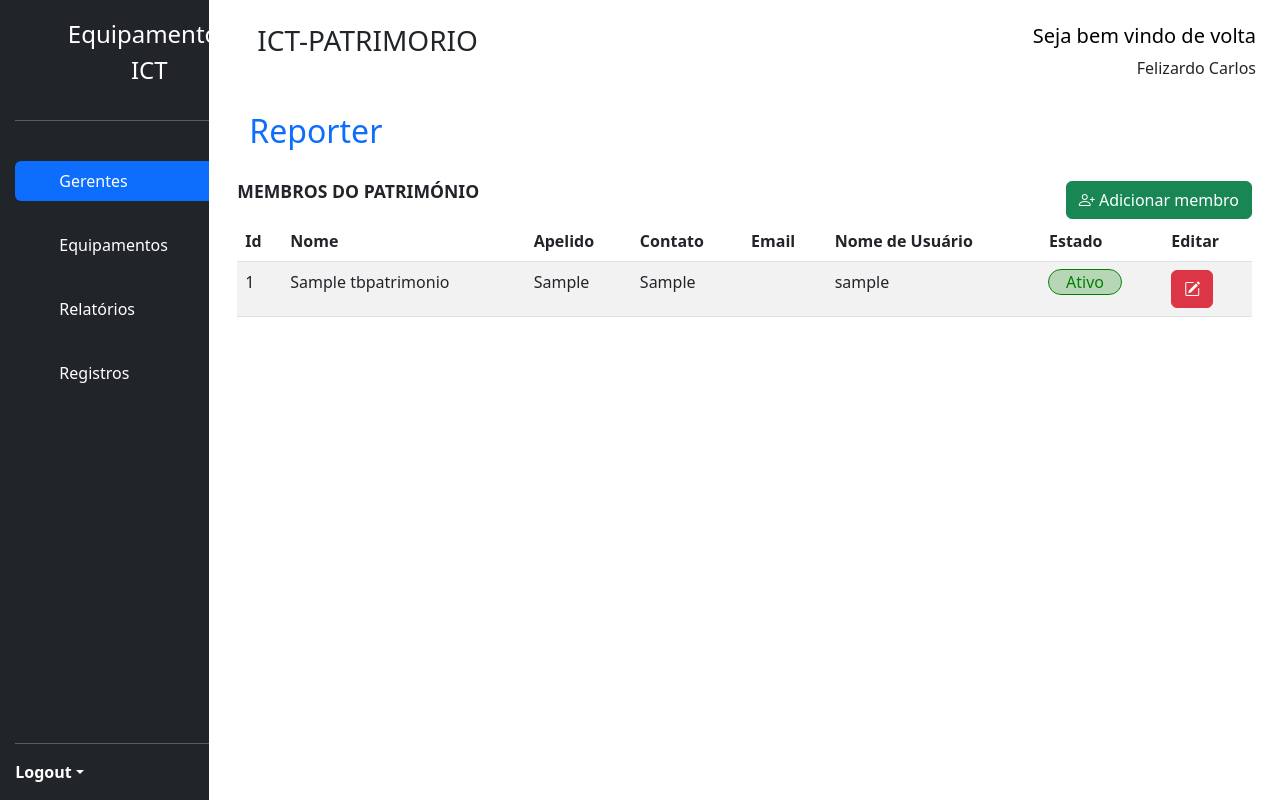
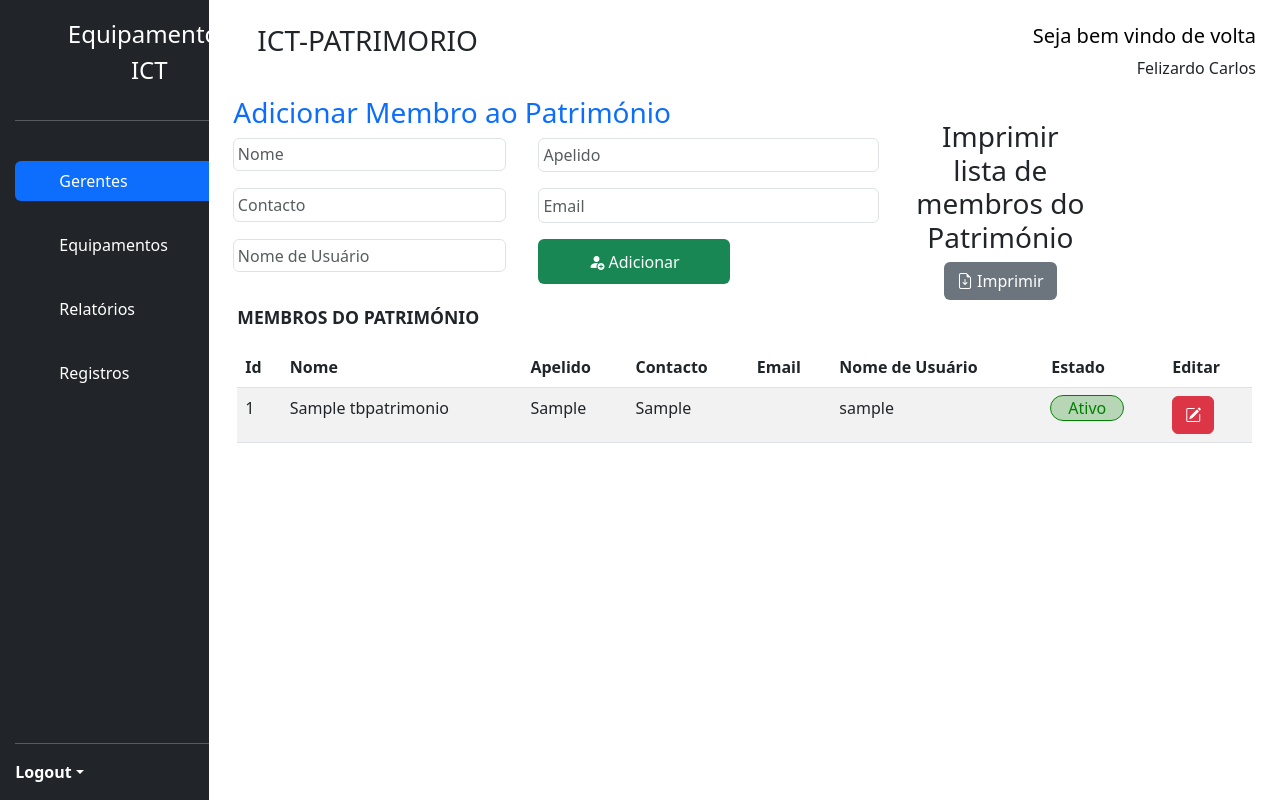
Before and after one commit to Badfox16/ICT-managment, a PHP site: page / in a window 1280 px wide. Run offline with PHP 8.4, Linux system fonts and the light colour scheme; tables that the repository leaves empty hold one stand-in row (values such as "Sample post"); data that the repository does not hold is empty.

Commit message:
Remoção dos relatórios e adição do adicionar membro do património

```diff
--- a/Patrimonio/index.php
+++ b/Patrimonio/index.php
@@ -101,19 +101,40 @@ $Patrimonios = $PatrimonioDAO->listarTodos();
       </div>
 
       <div class="main-content">
-        <div class="reporters container p-3">
-          <h2 class="text-primary">Reporter</h2>
+        <div class="register-print d-flex">
+
+          <!-- Adicionar membros do patrimonio -->
+          <div class="register-form col-8">
+            <h3 class="text-primary">Adicionar Membro ao Património</h3>
+            <form action="" class="form-register">
+              <div class="mb-3"><input type="text" class="form-control" placeholder="Nome" required></div>
+              <div class="mb-3"><input type="text" class="form-control" placeholder="Apelido" required></div>
+              <div class="mb-3"><input type="number" class="form-control" placeholder="Contacto" required></div>
+              <div class="mb-3"><input type="email" class="form-control" placeholder="Email" required></div>
+              <div class="mb-3"><input type="text" class="form-control" placeholder="Nome de Usuário" required></div>
+              <button class="btn text-bg-success add-btn">
+                <i class="bi bi-person-fill-add"></i>
+                Adicionar
+              </button>
+            </form>
+          </div>
+
+          <!-- Imprimir membros do patrimonio -->
+          <div class="print col-2 text-center">
+            <br>
+            <h3 class="text-justify">Imprimir lista de membros do Património</h3>
+            <form action="">
+              <button class="btn text-bg-secondary">
+                <i class="bi bi-file-earmark-arrow-down"></i>
+                Imprimir</button>
+            </form>
+          </div>
         </div>
-        <div class="managers container p-1">
+
+        <div class="managers container-fluid p-1">
           <div class="managers-title-add">
             <div class="manager-title text-uppercase">
               <p>Membros do Património</p>
-            </div>
-            <div class="manager-add">
-              <button class="btn btn-success text-white">
-                <i class="bi bi-person-plus"></i>
-                Adicionar membro
-              </button>
             </div>
           </div>
           <table class="table table-striped">
@@ -122,7 +143,7 @@ $Patrimonios = $PatrimonioDAO->listarTodos();
                 <th>Id</th>
                 <th>Nome</th>
                 <th>Apelido</th>
-                <th>Contato</th>
+                <th>Contacto</th>
                 <th>Email</th>
                 <th>Nome de Usuário</th>
                 <th>Estado</th>
--- a/Patrimonio/style/style.css
+++ b/Patrimonio/style/style.css
@@ -12,13 +12,18 @@ body {
   position: relative;
   left: -0.8rem;
 }
-.search-btn,
-.reset-btn {
-  width: 7rem;
-  height: 2rem;
-  color: white;
-  border: 0;
-  border-radius: 10px;
+
+.form-register {
+  display: grid;
+  grid-template-columns: 40% 50%;
+  column-gap: 2rem;
+}
+.form-register input {
+  padding: 1.3%;
+}
+.add-btn {
+  width: 12rem;
+  height: 2.79rem;
 }
 .managers-title-add {
   display: flex;
```
